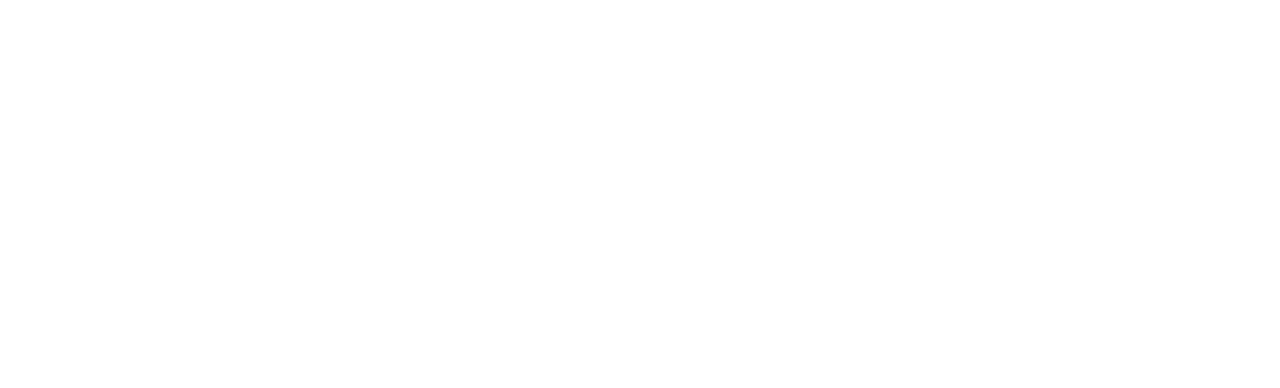
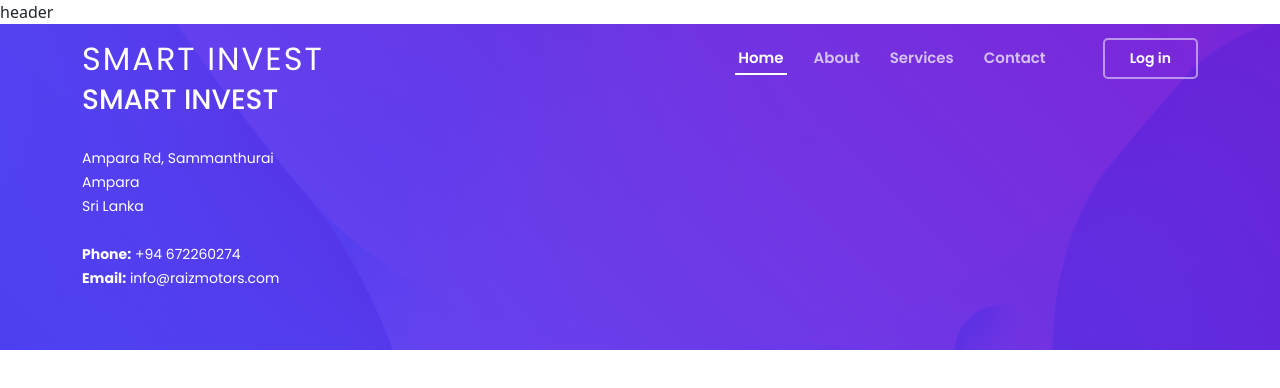
Before and after one commit to InfasMohammed/FInalProject, a React (Create React App) app in the folder client/: page /about in a window 1280 px wide. Before the commit this address had no page. Shown: the top 388 px of the page. Built offline with nearby package versions, Linux system fonts and the light colour scheme.

Commit message:
about, and contact us components are created

```diff
--- a/client/src/App.js
+++ b/client/src/App.js
@@ -3,20 +3,21 @@
 import { BrowserRouter, Route, Routes } from "react-router-dom";
 import Signup from "./screen/Signup";
 import Login from "./screen/Login";
+import About from "./screen/About";
+import Contact from "./screen/Contact";
 
 function App() {
   return (
     <BrowserRouter>
-        <Routes>
-          <Route path='/' element={<Home/>}/>
-          <Route path='/signup' element={<Signup/>}/>
-          <Route path='/login' element={<Login/>}/>
-          {/* <Route path='/dashboard' element={<Dashboard/>}/> */}
-
-
-
-        </Routes>
-      </BrowserRouter>
+      <Routes>
+        <Route path="/" element={<Home />} />
+        <Route path="/signup" element={<Signup />} />
+        <Route path="/login" element={<Login />} />
+        <Route path="/about" element={<About />} />
+        <Route path="/contact" element={<Contact />} />
+        {/* <Route path='/dashboard' element={<Dashboard/>}/> */}
+      </Routes>
+    </BrowserRouter>
   );
 }
 
--- a/client/src/index.js
+++ b/client/src/index.js
@@ -2,7 +2,6 @@
 import ReactDOM from 'react-dom/client';
 import './index.css';
 import App from './App';
-import { BrowserRouter } from 'react-router-dom';
 import 'bootstrap/dist/css/bootstrap.min.css';
 
 const root = ReactDOM.createRoot(document.getElementById('root'));
--- /dev/null
+++ b/client/src/screen/About.jsx
@@ -0,0 +1,17 @@
+import Header from "../components/Header";
+import Footer from "../components/Footer";
+
+const About = () => {
+  return (
+    <>
+      {/* Header */}
+      <Header />
+      {/* End Header */}
+      <div>header</div>
+      {/* Footer */}
+      <Footer />
+    </>
+  );
+};
+
+export default About;
--- /dev/null
+++ b/client/src/screen/Contact.jsx
@@ -0,0 +1,22 @@
+import Footer from "../components/Footer";
+import Header from "../components/Header";
+
+const Contact = () => {
+  return (
+    <div>
+      {/* Header */}
+      <Header />
+      {/* End Header */}
+      <div className="d-flex justify-content-center align-items-center vh-100">
+        <div className="bg-warning-emphasis bg-gradient p-3 rounded w-25">
+          <h2 className="text-center">Login</h2>
+        </div>
+      </div>
+
+      {/* Footer */}
+      <Footer />
+    </div>
+  );
+};
+
+export default Contact;
```
